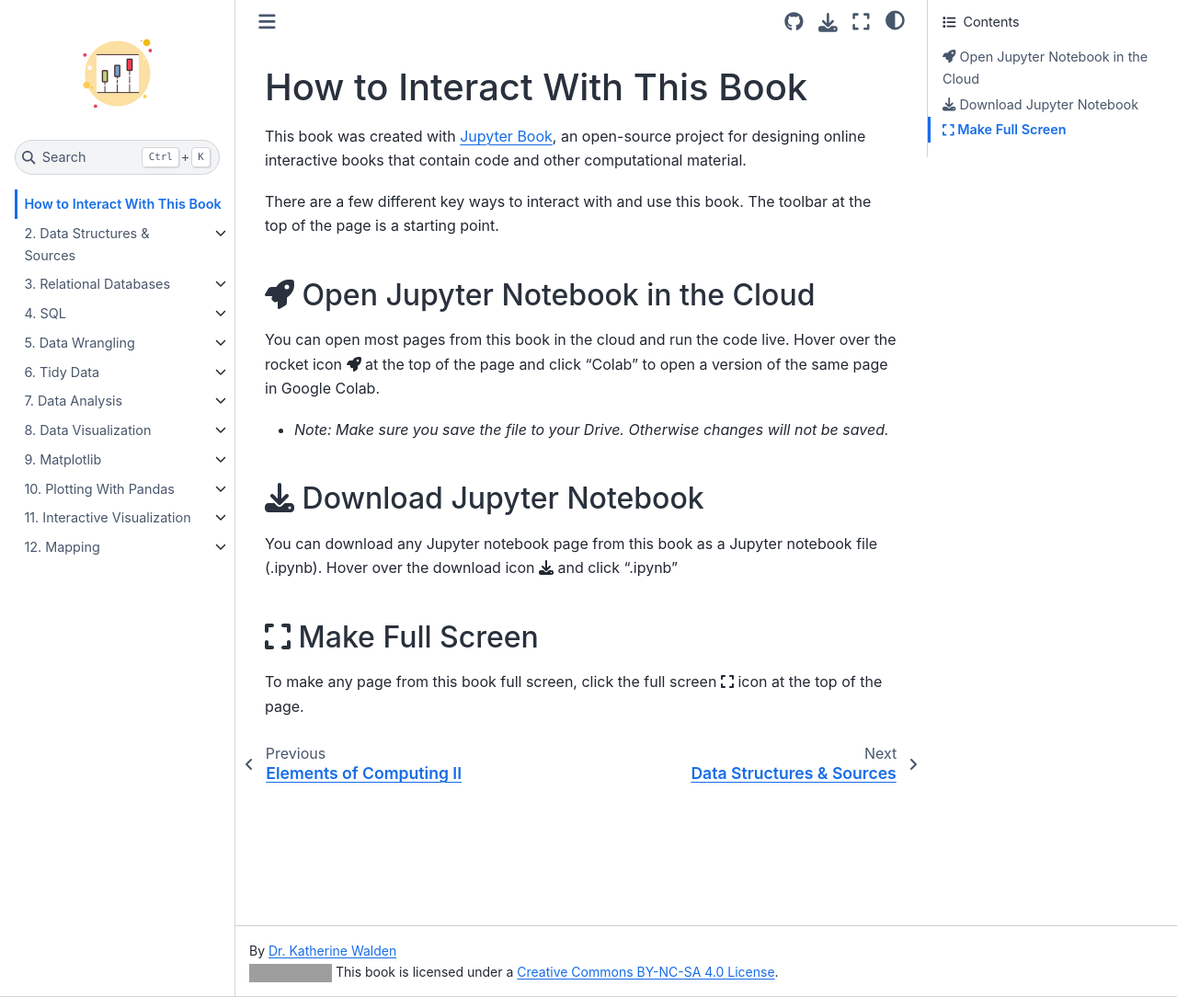
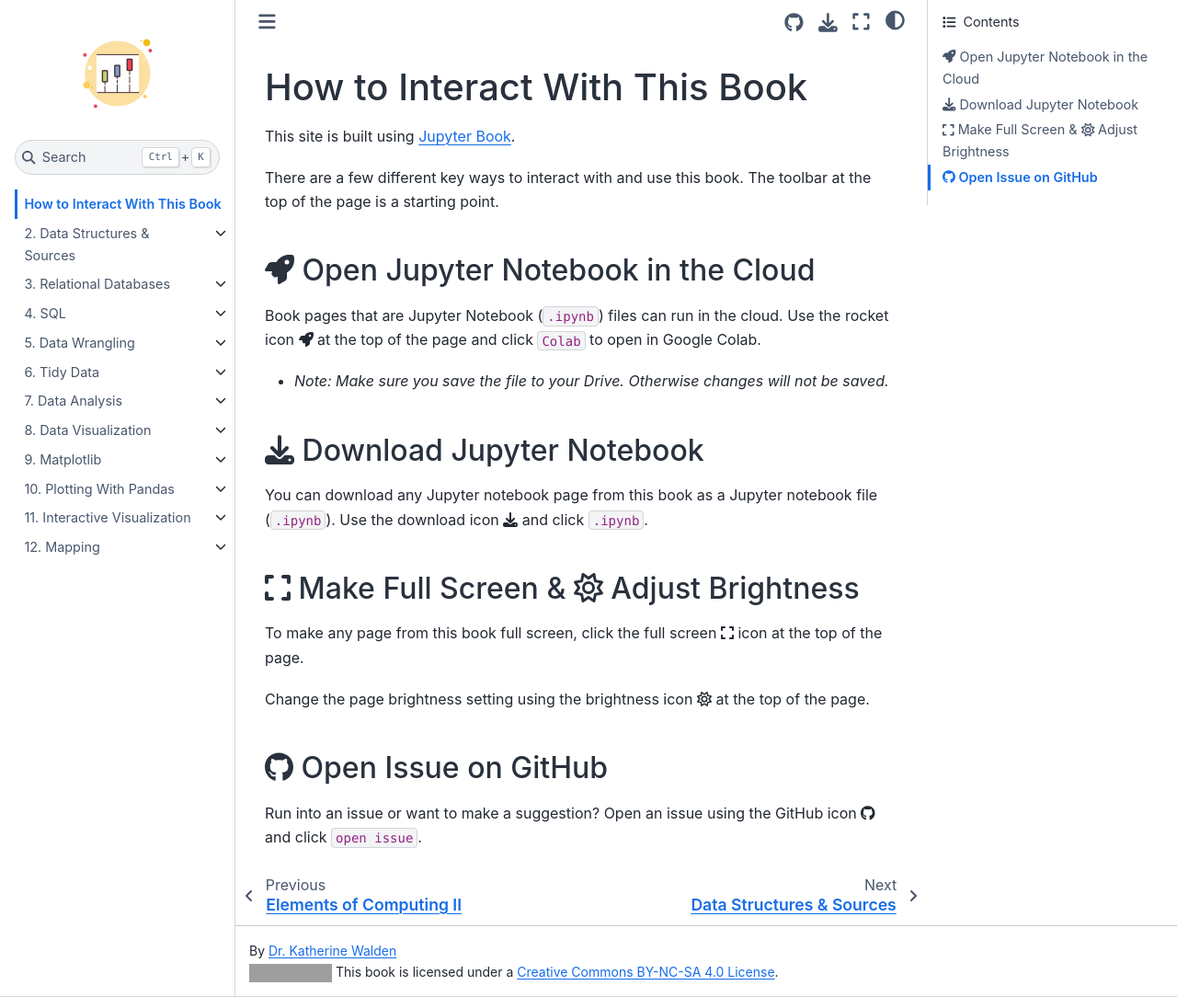
Before and after one commit to kwaldenphd/elements-of-computing, a Jupyter Book: the page built from book/how-to.md, in a window 1280 px wide and 1084 px high. Shown: the whole window at 92% size. Built offline with Jupyter Book 1.0.4 settings and Sphinx 7.4.7 and the Sphinx Book theme 1.1.4, drawn with Linux system fonts in a browser that asks for light colours; pages that are not in the unit, such as notebooks, are missing from menus; comment, search, counter and statistics services are not loaded; grey boxes are pictures that could not be loaded.

Commit message:
Updated ToC & Config

```diff
--- a/book/_config.yml
+++ b/book/_config.yml
@@ -45,7 +45,8 @@
   favicon: "favicon.png"  # A path to a favicon image
   use_edit_page_button: false  # Whether to add an "edit this page" button to pages. If `true`, repository information in repository: must be filled in
   use_repository_button: true  # Whether to add a link to your repository button
-  use_issues_button: false  # Whether to add an "open an issue" button
+  use_issues_button: true  # Whether to add an "open an issue" button
+  extra_navbar: Powered by <a href="https://jupyterbook.org">Jupyter Book</a>  #Will be displayed underneath the left navbar.
   use_multitoc_numbering: true   # Continuous numbering across parts/chapters
   extra_footer: |
     <p>
--- a/book/how-to.md
+++ b/book/how-to.md
@@ -1,18 +1,24 @@
 # How to Interact With This Book
 
-This book was created with [Jupyter Book](https://jupyterbook.org/intro.html), an open-source project for designing online interactive books that contain code and other computational material.
+This site is built using [Jupyter Book](https://jupyterbook.org/intro.html).
 
 There are a few different key ways to interact with and use this book. The toolbar at the top of the page is a starting point.
 
 ## <i class="fa fa-rocket" aria-hidden="true"></i> Open Jupyter Notebook in the Cloud
 
-You can open most pages from this book in the cloud and run the code live. Hover over the rocket icon <i class="fa fa-rocket" aria-hidden="true"></i>  at the top of the page and click "Colab" to open a version of the same page in Google Colab.
+Book pages that are Jupyter Notebook (`.ipynb`) files can run in the cloud. Use the rocket icon <i class="fa fa-rocket" aria-hidden="true"></i> at the top of the page and click `Colab` to open in Google Colab.
 - *Note: Make sure you save the file to your Drive. Otherwise changes will not be saved.*
 
 ## <i class="fa fa-download" aria-hidden="true"></i> Download Jupyter Notebook
 
-You can download any Jupyter notebook page from this book as a Jupyter notebook file (.ipynb). Hover over the download icon <i class="fa fa-download" aria-hidden="true"></i> and click ".ipynb"
+You can download any Jupyter notebook page from this book as a Jupyter notebook file (`.ipynb`). Use the download icon <i class="fa fa-download" aria-hidden="true"></i> and click `.ipynb`.
 
-## <i class="fas fa-expand" aria-hidden="true"></i> Make Full Screen
+## <i class="fas fa-expand" aria-hidden="true"></i> Make Full Screen & <i class="fa-regular fa-sun" aria-hidden="true"></i> Adjust Brightness
 
 To make any page from this book full screen, click the full screen <i class="fas fa-expand" aria-hidden="true"></i> icon at the top of the page.
+
+Change the page brightness setting using the brightness icon <i class="fa-regular fa-sun" aria-hidden="true"></i> at the top of the page.
+
+## <i class="fab fa-github" aria-hidden="true"></i> Open Issue on GitHub
+
+Run into an issue or want to make a suggestion? Open an issue using the GitHub icon <i class="fab fa-github" aria-hidden="true"></i> and click `open issue`.
```
